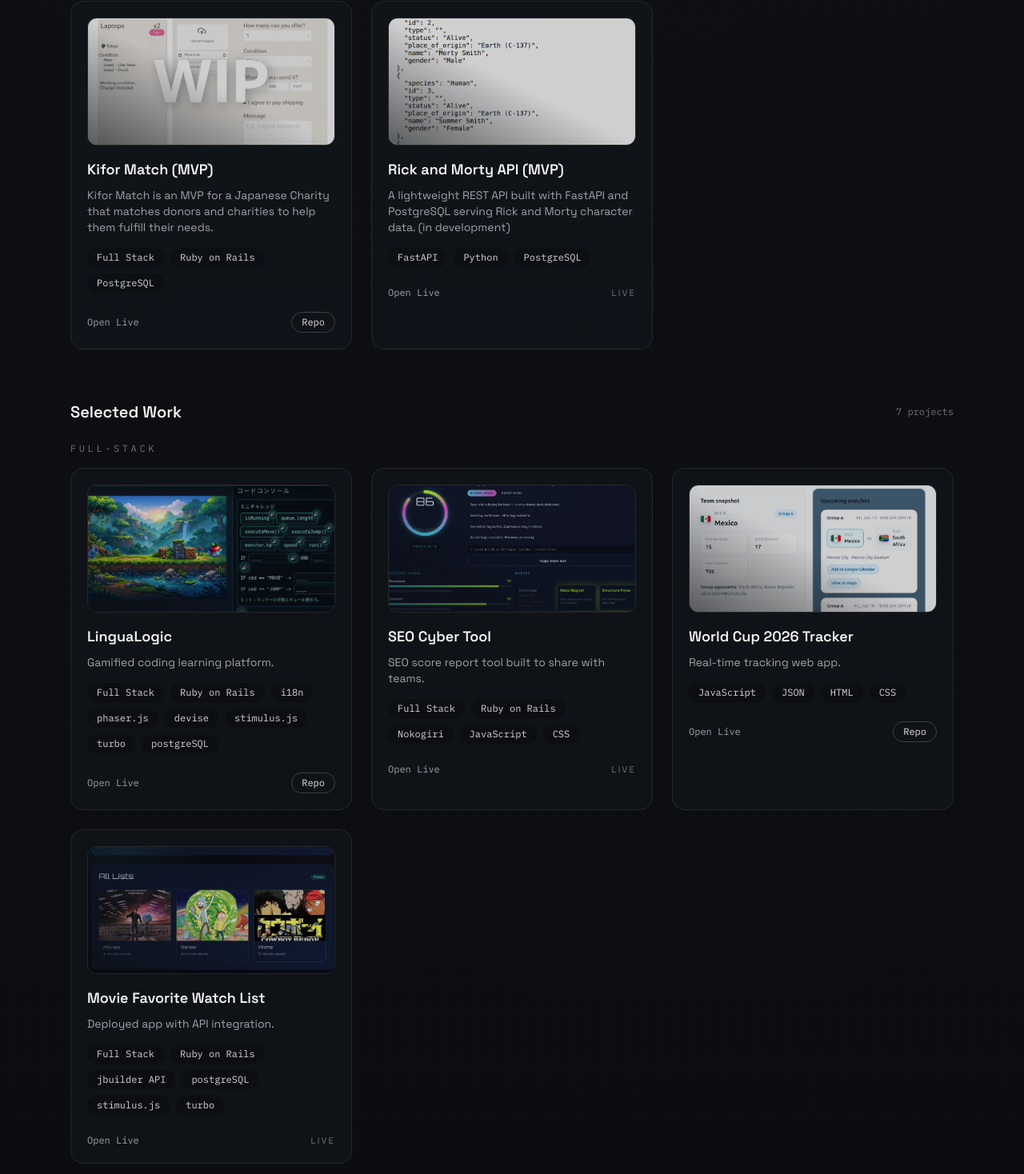
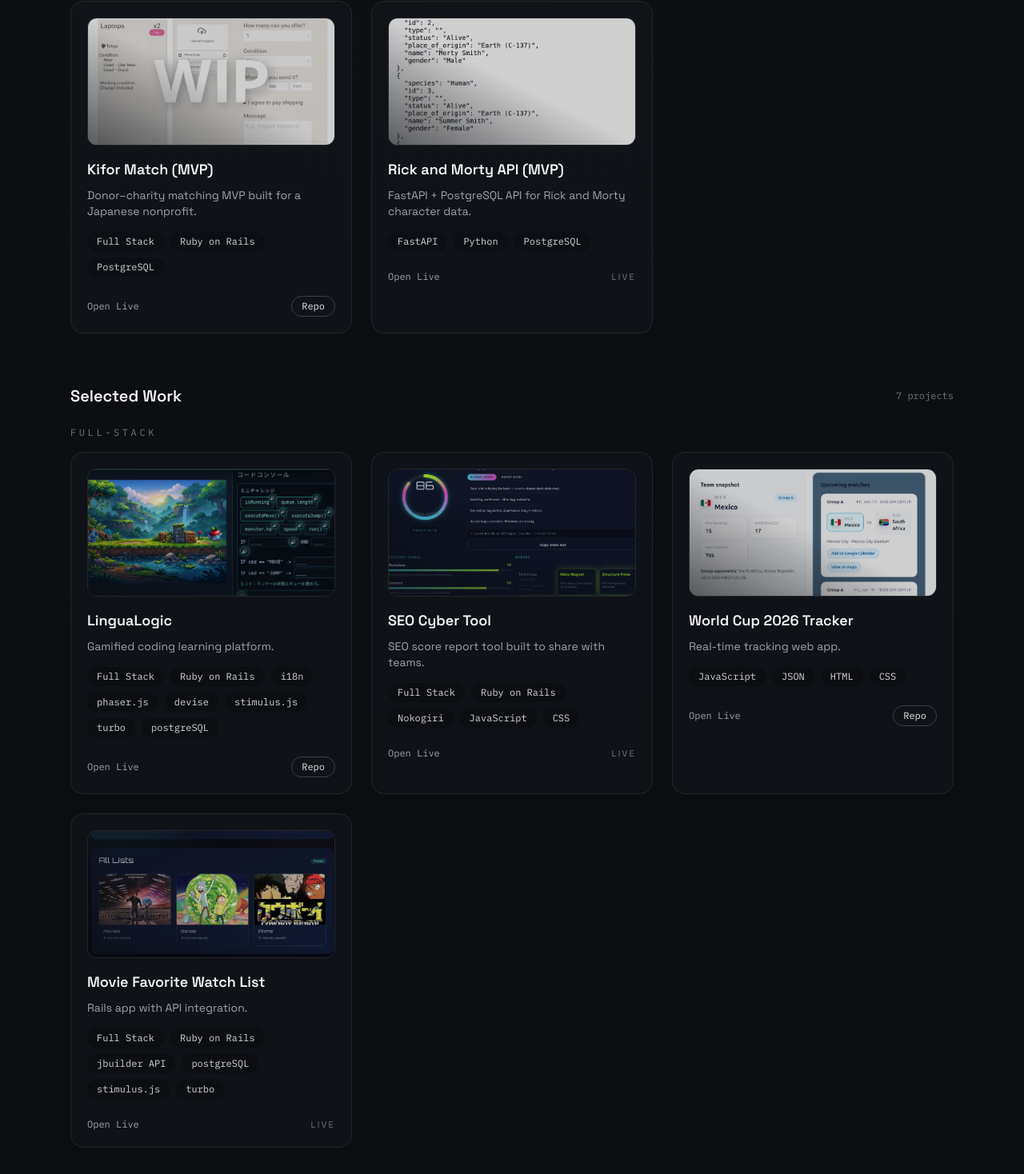
Before and after one commit to Hishamkhashman1/portfolio, a Next.js app: page / in a window 1280 px wide. Shown: the part 1256-2724 px from the top of the page at 80% size. Built offline with nearby package versions, Linux system fonts and the light colour scheme.

Commit message:
updated text

```diff
--- a/data/projects.ts
+++ b/data/projects.ts
@@ -13,7 +13,7 @@ export type Project = {
 export const projects: Project[] = [
   {
     title: "Kifor Match (MVP)",
-    description: "Kifor Match is an MVP for a Japanese Charity that matches donors and charities to help them fulfill their needs.",
+    description: "Donor–charity matching MVP built for a Japanese nonprofit.",
     stack: ["Full Stack","Ruby on Rails", "PostgreSQL"],
     image: "/projects/kiforwip.png",
     liveUrl: "https://github.com/kwood6319/kifor-match",
@@ -22,7 +22,7 @@ export const projects: Project[] = [
   },
   {
     title: "Rick and Morty API (MVP)",
-    description: "A lightweight REST API built with FastAPI and PostgreSQL serving Rick and Morty character data. (in development)",
+    description: "FastAPI + PostgreSQL API for Rick and Morty character data.",
     stack: ["FastAPI", "Python", "PostgreSQL"],
     image: "/projects/api.png",
     liveUrl: "https://hishamkhashman1.com/rick-and-morty-api",
@@ -99,7 +99,7 @@ export const projects: Project[] = [
   },
   {
     title: "Movie Favorite Watch List",
-    description: "Deployed app with API integration.",
+    description: "Rails app with API integration.",
     stack: ["Full Stack", "Ruby on Rails", "jbuilder API", "postgreSQL","stimulus.js", "turbo"],
     image: "/projects/movie.png",
     liveUrl: "https://hisham-watch-list-aad8d178a962.herokuapp.com/",
```
